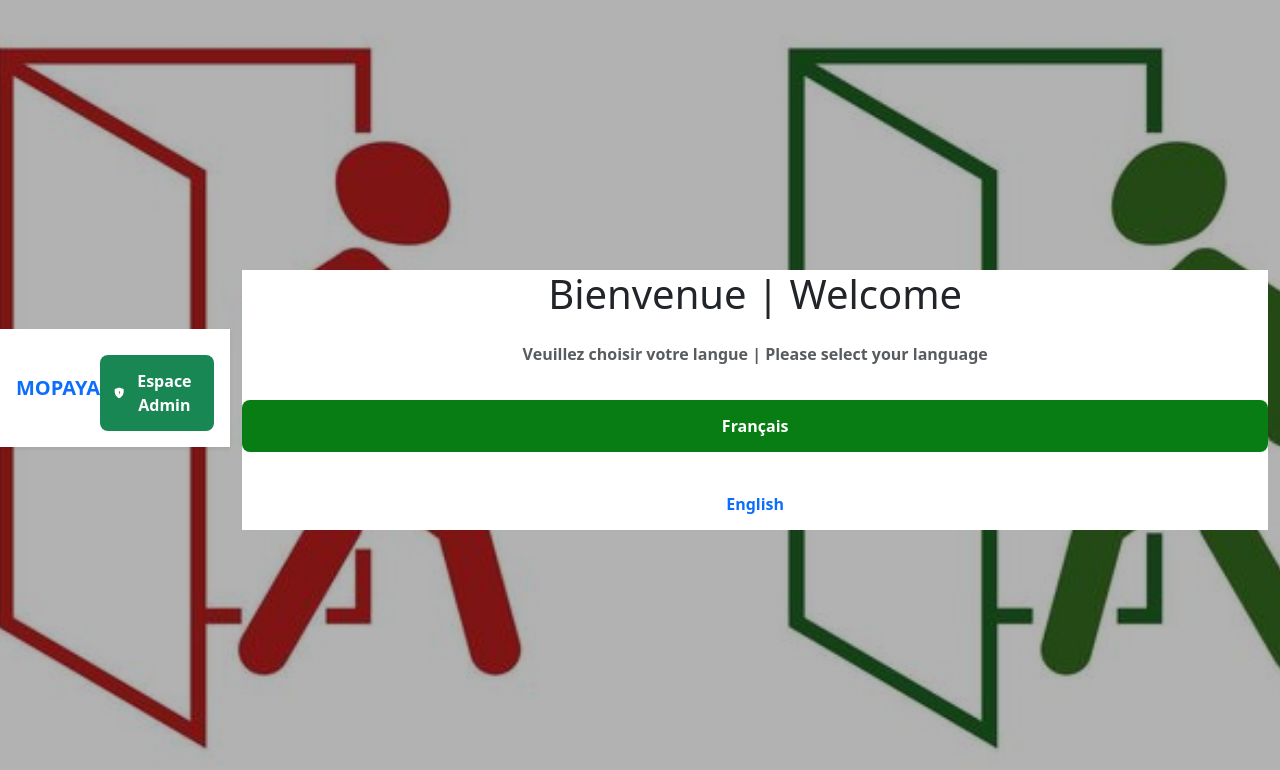
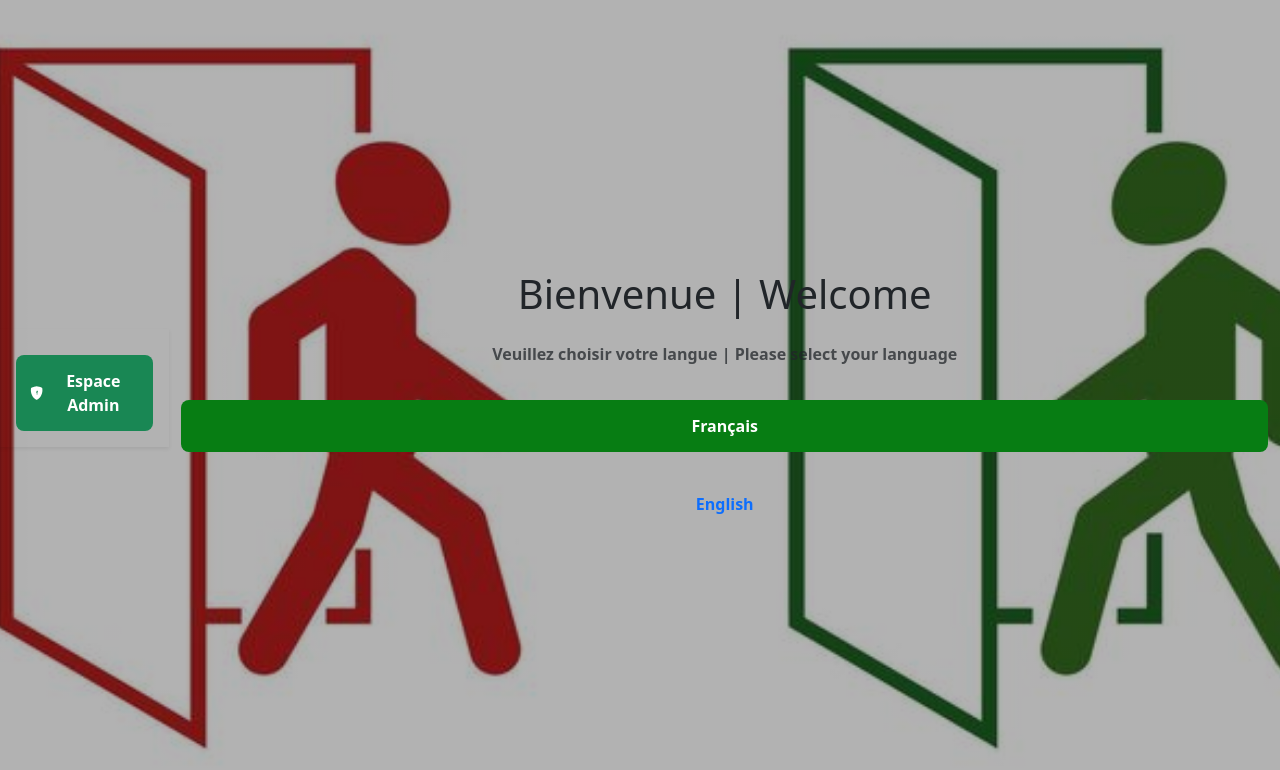
Before and after one commit to imelda-masida/MOPAYYA_service, a Flask app: page / in a window 1280 px wide. Shown: the top 770 px of the page. Run offline with Flask 3, Linux system fonts and the light colour scheme.

Commit message:
supprression bg-white

```diff
--- a/templates/admin.html
+++ b/templates/admin.html
@@ -8,7 +8,7 @@
     <title>Tableau de Bord Administration - MOPAYA</title>
 </head>
 <body class="bg-light">
-    <!-- BARRE DE NAVIGATION -->
+
     <nav class="navbar navbar-expand-lg navbar-dark bg-primary mb-4">
         <div class="container-fluid">
             <a class="navbar-brand fw-bold" href="#">MOPAYA - Administration</a>
--- a/templates/index.html
+++ b/templates/index.html
@@ -11,9 +11,8 @@
 
 <body class="bg-light">
 
-    <!-- BARRE SUPÉRIEURE AVEC BOUTON ADMIN -->
-    <header class="d-flex justify-content-between align-items-center p-3 bg-white shadow-sm mb-4">
-        <span class="fw-bold fs-5 text-primary">MOPAYA</span>
+
+    <header class="d-flex justify-content-between align-items-center p-3 shadow-sm mb-4">
         <a href="/admin/login" class="btn btn-success btn-sm d-flex align-items-center gap-1">
             <svg xmlns="http://www.w3.org/2000/svg" width="16" height="16" fill="currentColor" class="bi bi-shield-lock-fill" viewBox="0 0 16 16">
                 <path fill-rule="evenodd" d="M8 0c-.69 0-1.843.265-2.928.56-1.11.3-2.229.655-2.887.87a1.54 1.54 0 0 0-1.044 1.262c-.596 4.477.787 7.795 2.465 9.99a11.8 11.8 0 0 0 2.517 2.453c.386.273.744.482 1.048.625.28.132.581.24.829.24s.548-.108.829-.24a7 7 0 0 0 1.048-.625 11.8 11.8 0 0 0 2.517-2.453c1.678-2.195 3.061-5.513 2.465-9.99a1.54 1.54 0 0 0-1.044-1.263 63 63 0 0 0-2.887-.87C9.843.266 8.69 0 8 0m0 5a1.5 1.5 0 0 1 .5 2.915.5.5 0 0 0-.5.5v1a.5.5 0 0 0 1 0v-1a1.5 1.5 0 0 1-.5-2.915A1.5 1.5 0 0 1 8 5"/>
@@ -24,9 +23,9 @@
 
     <div class="container">
 
-        <div class="step-card bg-white text-center">
+        <div class="step-card text-center">
 
-            <!-- ETAPE 1: LANGUE -->
+
             <div id="step-lang" class="step">
                 <h1 class="mb-4">Bienvenue | Welcome</h1>
                 <p class="text-muted mb-4"><strong>Veuillez choisir votre langue | Please select your language</strong></p>
@@ -36,7 +35,7 @@
                 </div>
             </div>
 
-            <!-- ETAPE 2: ACTION -->
+
             <div id="step-action" class="step hidden">
                 <h2 class="mb-4" id="txt-action-title">Que souhaitez-vous faire ?</h2>
                 <div class="d-grid gap-3">
@@ -45,7 +44,7 @@
                 </div>
             </div>
 
-            <!-- ETAPE 3: HÔTE -->
+
             <div id="step-hote" class="step hidden">
                 <h3 class="mb-3">Qui venez-vous visiter ?</h3>
                 <div class="mb-3">
```
